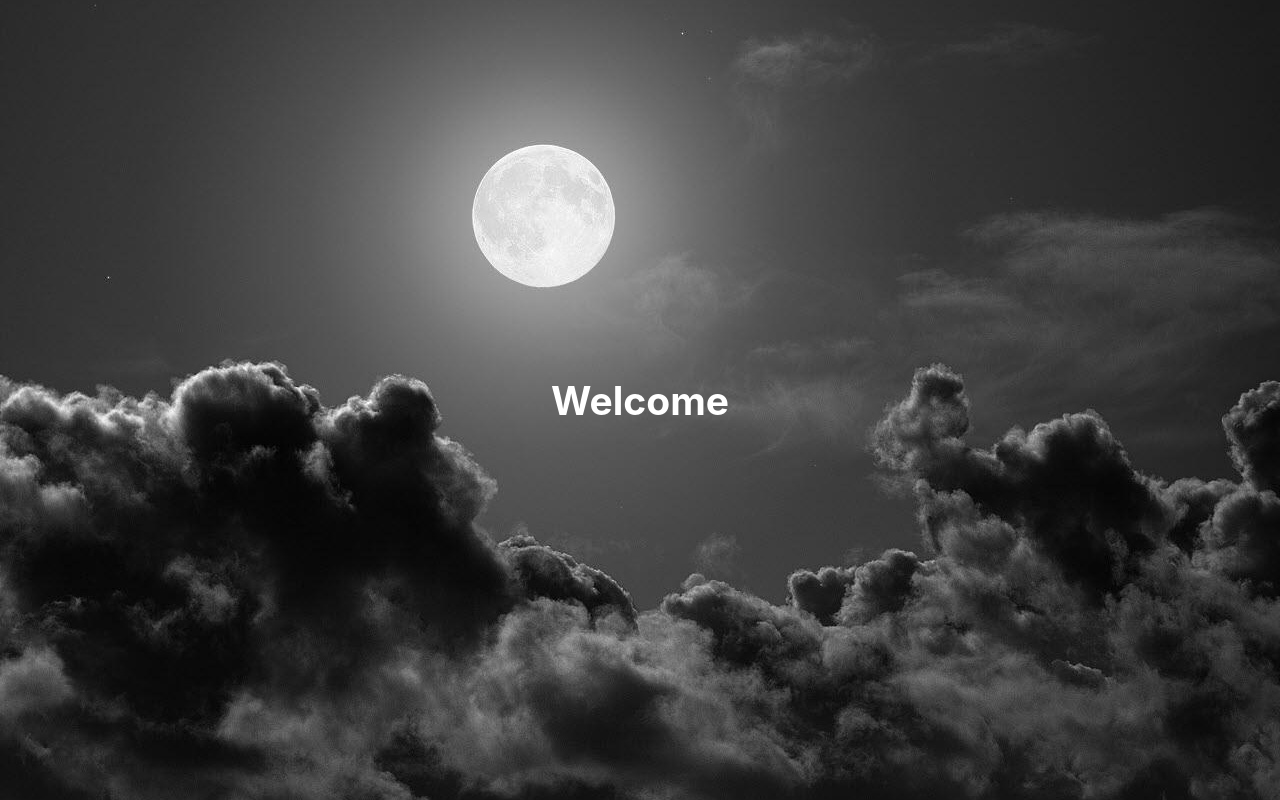
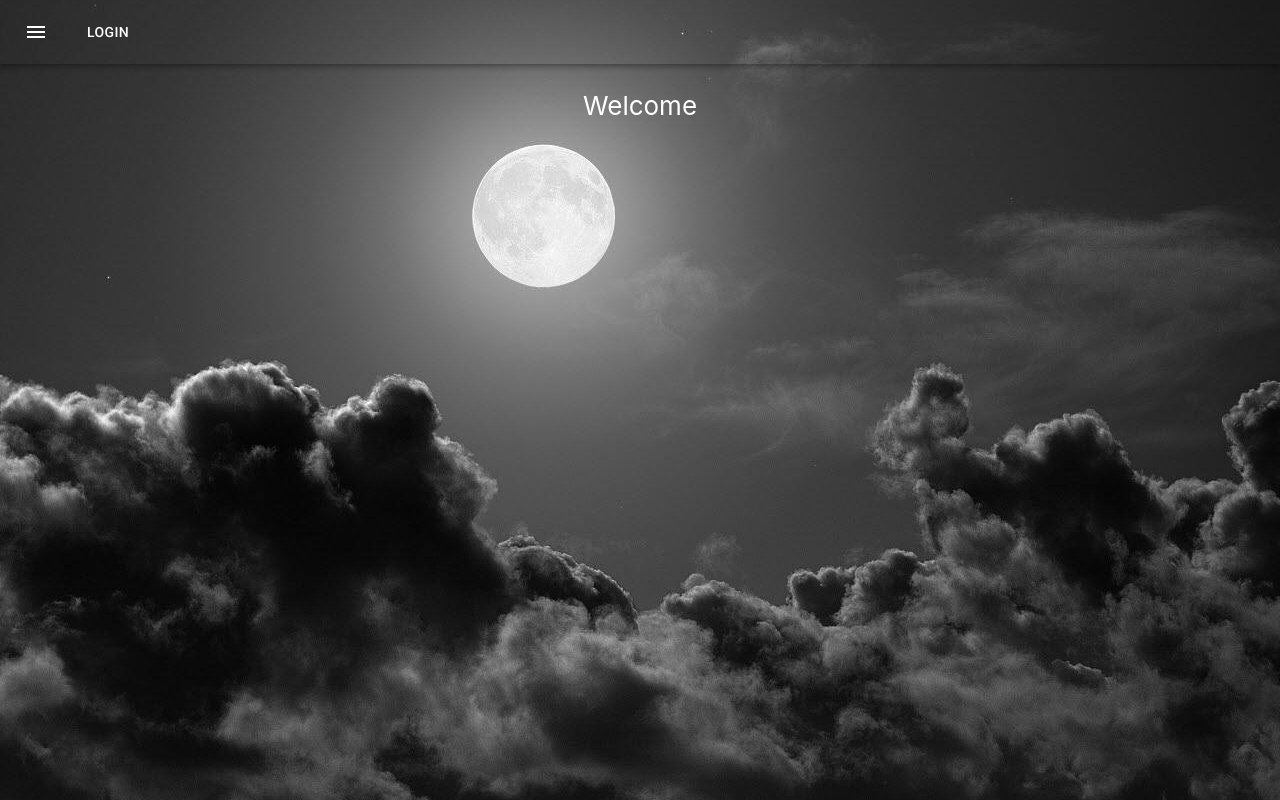
Before and after one commit to TheTraille18/ablackcloudapp, a React (Create React App) app: page / in a window 1280 px wide. Built offline with nearby package versions, Linux system fonts and the light colour scheme; the HTML template or start-up script is replaced by a standard one.

Commit message:
background and title styles

```diff
--- a/src/App.css
+++ b/src/App.css
@@ -6,15 +6,18 @@
   height: 40vmin;
 }
 
-.App-header {
+.App-background {
   background-image: url('black-cloud.jpg');
   min-height: 100vh;
-  display: flex;
   flex-direction: column;
   align-items: center;
   justify-content: center;
+  color: white;
+}
+
+.App-title {
   font-size: calc(10px + 2vmin);
-  color: white;
+
 }
 
 .App-link {
--- a/src/App.js
+++ b/src/App.js
@@ -1,17 +1,87 @@
 import React, {useState} from 'react';
-import Menu from "./components/Menu"
+import { makeStyles } from '@material-ui/core/styles';
+import AppBar from '@material-ui/core/AppBar';
+import Toolbar from '@material-ui/core/Toolbar';
+import Button from '@material-ui/core/Button';
+import IconButton from '@material-ui/core/IconButton';
+import MenuIcon from '@material-ui/icons/Menu';
+import Modal from '@material-ui/core/Modal';
+import TextField from '@material-ui/core/TextField';
 import './App.css';
 
+
 function App() {
+  const [open, setOpen] = useState(false);
+
+  const handleOpen = () => {
+    console.log("Fasdjiofjaoifjaioj")
+    setOpen(true)
+  }
+
+  const handleClose = () => {
+    setOpen(false)
+  }
+
+  const useStyles = makeStyles((theme) => ({
+    root: {
+      flexGrow: 1,
+      backgroundColor: 'transparent !important'
+    },
+    menuButton: {
+      marginRight: theme.spacing(2),
+    },
+    title: {
+      flexGrow: 1,
+    },
+    paper: {
+      position: 'absolute',
+      width: 400,
+      left: '40%',
+      top: '30%',
+      backgroundColor: theme.palette.background.paper,
+      border: '2px solid #000',
+      boxShadow: theme.shadows[5],
+      padding: theme.spacing(2, 4, 3),
+    },
+  }));
+  const classes = useStyles();
+  const login = (
+    <div className={classes.paper}>
+      <h2 id="simple-modal-title">Login</h2>
+      <TextField id="standard-basic" label="Username"/>
+      <TextField id="standard-basic" label="Password"/>
+      <div>
+        <Button >Submit</Button>
+      </div>
+
+    </div>
+  );
   return (
+    <div>
+      <Modal
+          open={open}
+          onClose={handleClose}
+          aria-labelledby="simple-modal-title"
+          aria-describedby="simple-modal-description"
+        >
+          {login}
+      </Modal>
     <div className="App">
+      <header className="App-background">
+        <AppBar position="static" classes={{ root: classes.root }}>
+          <Toolbar>
+            <IconButton edge="start" className={classes.menuButton} color="inherit" aria-label="menu">
+              <MenuIcon />
+            </IconButton>
+            <Button onClick={handleOpen} color="inherit">Login</Button>
+          </Toolbar>
+        </AppBar>
+        <p className="App-title">
+          Welcome
+        </p>
 
-      <header className="App-header">
-        <p>
-          <h2>Welcome</h2>
-
-        </p>
       </header>
+    </div>
     </div>
   );
 }
```
